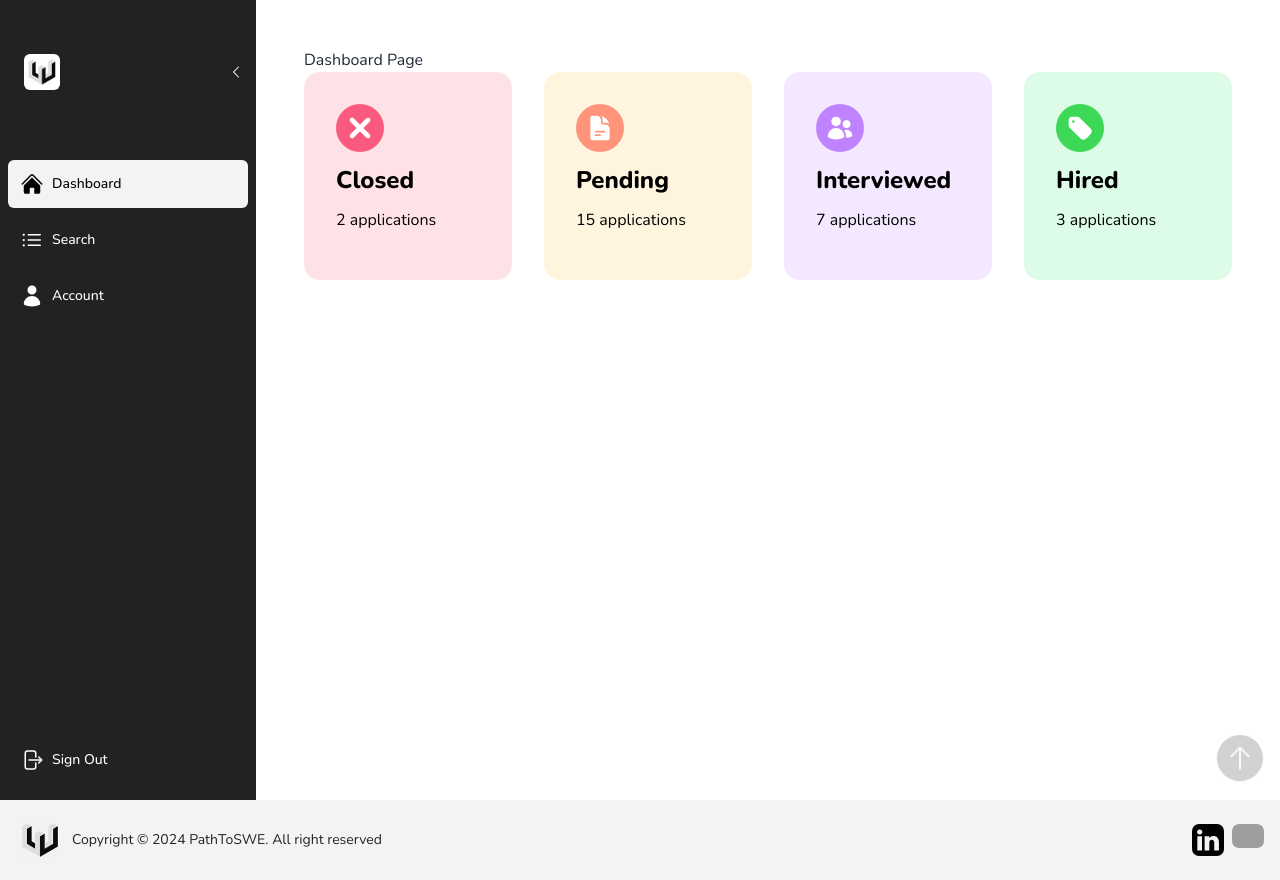
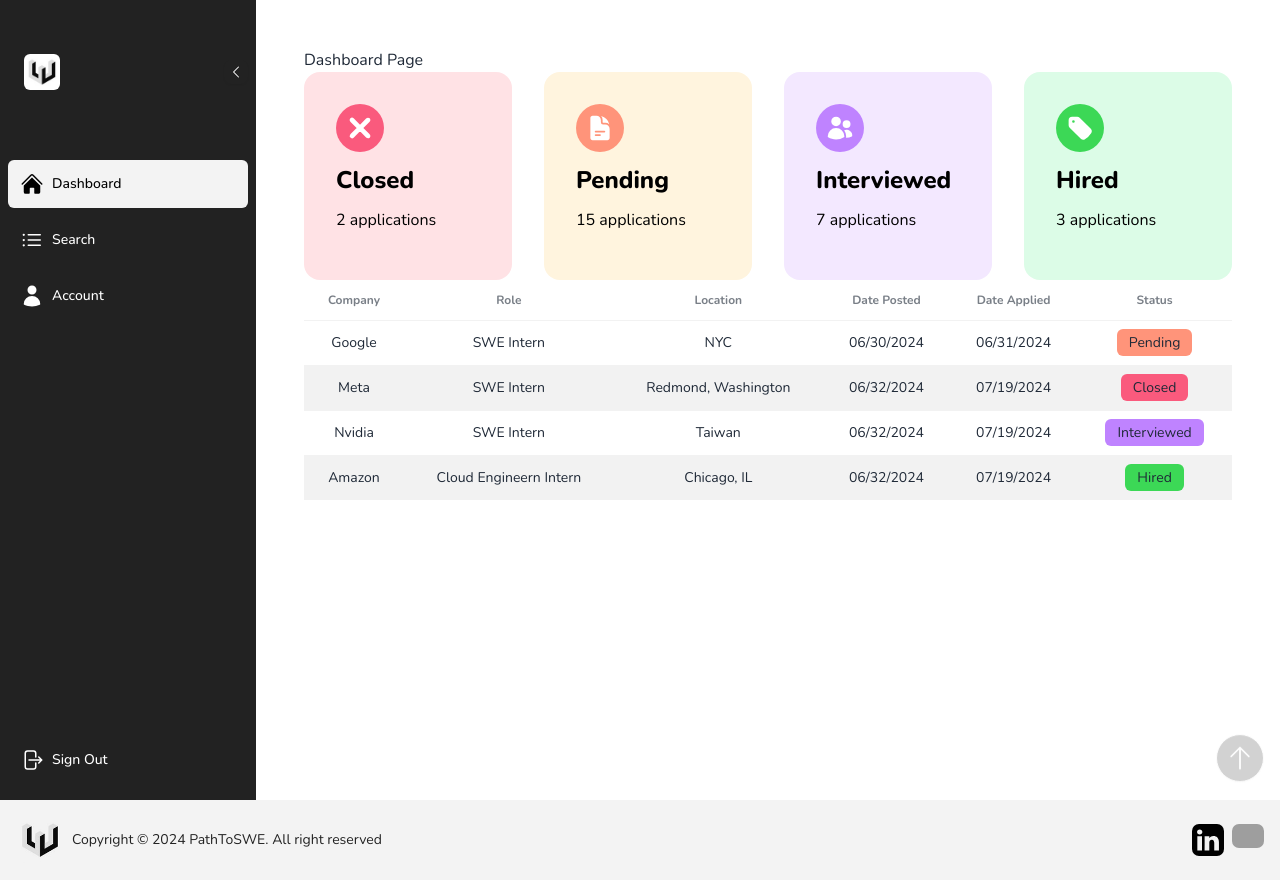
Before and after one commit to zachkfan/pathtoswe, a Next.js app: page /dashboard in a window 1280 px wide. Built offline with nearby package versions, Linux system fonts and the light colour scheme; grey boxes are pictures that could not be loaded; a web font is replaced by a local one.

Commit message:
routed home nav to login, made dashboard row and table head, centered all rows and made icons closer together, implemented status tag componenent

```diff
--- a/src/app/(dashboard-group)/dashboard/page.tsx
+++ b/src/app/(dashboard-group)/dashboard/page.tsx
@@ -5,6 +5,7 @@ import {
   UsersIcon,
   TagIcon,
 } from "@heroicons/react/24/solid";
+import Row from "@/app/ui/dashboard/dashboard_row";
 
 export default function Page() {
   return (
@@ -40,6 +41,52 @@ export default function Page() {
           iconBgColor="#3CD856"
         />
       </div>
+      <table className="table table-pin-cols table-zebra text-center">
+        <thead>
+          <tr>
+            <th>Company</th>
+            <th>Role</th>
+            <th>Location</th>
+            <th>Date Posted</th>
+            <th>Date Applied</th>
+            <th>Status</th>
+          </tr>
+        </thead>
+        <tbody>
+          <Row
+            company="Google"
+            role="SWE Intern"
+            location="NYC"
+            date_posted="06/30/2024"
+            date_applied="06/31/2024"
+            status="Pending"
+          ></Row>
+          <Row
+            company="Meta"
+            role="SWE Intern"
+            location="Redmond, Washington"
+            date_posted="06/32/2024"
+            date_applied="07/19/2024"
+            status="Closed"
+          ></Row>
+          <Row
+            company="Nvidia"
+            role="SWE Intern"
+            location="Taiwan"
+            date_posted="06/32/2024"
+            date_applied="07/19/2024"
+            status="Interviewed"
+          ></Row>
+          <Row
+            company="Amazon"
+            role="Cloud Engineern Intern"
+            location="Chicago, IL"
+            date_posted="06/32/2024"
+            date_applied="07/19/2024"
+            status="Hired"
+          ></Row>
+        </tbody>
+      </table>
     </>
   );
 }
--- a/src/app/(dashboard-group)/search/page.tsx
+++ b/src/app/(dashboard-group)/search/page.tsx
@@ -1,16 +1,15 @@
 import React from "react";
-import Row from "@/app/ui/search/row";
+import Row from "@/app/ui/search/search_row";
 
 export default function Page() {
   return (
-    <table className="table table-pin-cols table-zebra">
+    <table className="table table-pin-cols table-zebra text-center">
       <thead>
         <tr>
           <th>Company</th>
           <th>Role</th>
           <th>Location</th>
           <th>Date Posted</th>
-          <th></th>
           <th></th>
           <th>Apply Link</th>
         </tr>
--- /dev/null
+++ b/src/app/ui/dashboard/dashboard_row.tsx
@@ -0,0 +1,35 @@
+import React from "react";
+import Status from "./status_tag";
+
+interface Props {
+  company: string;
+  role: string;
+  location: string;
+  date_posted: string;
+  date_applied: string;
+  status: "Closed" | "Pending" | "Interviewed" | "Hired";
+}
+
+const dashboard_row = ({
+  company,
+  role,
+  location,
+  date_posted,
+  date_applied,
+  status,
+}: Props) => {
+  return (
+    <tr>
+      <td>{company}</td>
+      <td>{role}</td>
+      <td>{location}</td>
+      <td>{date_posted}</td>
+      <td>{date_applied}</td>
+      <td>
+        <Status status={status} />
+      </td>
+    </tr>
+  );
+};
+
+export default dashboard_row;
--- /dev/null
+++ b/src/app/ui/dashboard/status_tag.tsx
@@ -0,0 +1,30 @@
+import React from "react";
+
+const status_tag = ({
+  status,
+}: {
+  status: "Closed" | "Pending" | "Interviewed" | "Hired";
+}) => {
+  const color = () => {
+    switch (status) {
+      case "Closed":
+        return {
+          backgroundColor: "#FA5A7D",
+        };
+      case "Pending":
+        return { backgroundColor: "#FF947A" };
+      case "Interviewed":
+        return { backgroundColor: "#BF83FF" };
+      case "Hired":
+        return { backgroundColor: "#3CD856" };
+    }
+  };
+
+  return (
+    <span className="py-1 px-3 rounded-md font-sans text-sm" style={color()}>
+      {status}
+    </span>
+  );
+};
+
+export default status_tag;
--- a/src/app/ui/home/home_nav.tsx
+++ b/src/app/ui/home/home_nav.tsx
@@ -6,6 +6,39 @@ const home_nav = () => {
   return (
     <div className="navbar bg-transparent">
       <div className="flex-1">
+        <div className="dropdown">
+          <div tabIndex={0} role="button" className="btn btn-ghost md:hidden">
+            <svg
+              xmlns="http://www.w3.org/2000/svg"
+              className="h-10 w-10"
+              fill="none"
+              viewBox="0 0 24 24"
+              stroke="white"
+            >
+              <path
+                strokeLinecap="round"
+                strokeLinejoin="round"
+                strokeWidth="2"
+                d="M4 6h16M4 12h8m-8 6h16"
+              />
+            </svg>
+          </div>
+          <ul
+            tabIndex={0}
+            className="menu menu-sm dropdown-content bg-concrete-gray rounded-box z-[1] mt-3 w-52 p-2 shadow"
+          >
+            <HomeNavLink
+              title={"Search Interships"}
+              href={"/search"}
+            ></HomeNavLink>
+            <HomeNavLink title={"Dashboard"} href={"/dashboard"}></HomeNavLink>
+            <HomeNavLink title={"Your Account"} href={"/account"}></HomeNavLink>
+            <HomeNavLink
+              title={"Log In"}
+              href={"/login/sign_in_form"}
+            ></HomeNavLink>
+          </ul>
+        </div>
         <Image
           className="hidden md:flex"
           src={"/black_logo.png"}
@@ -22,7 +55,10 @@ const home_nav = () => {
           ></HomeNavLink>
           <HomeNavLink title={"Dashboard"} href={"/dashboard"}></HomeNavLink>
           <HomeNavLink title={"Your Account"} href={"/account"}></HomeNavLink>
-          <HomeNavLink title={"Log In"} href={"/sign_in"}></HomeNavLink>
+          <HomeNavLink
+            title={"Log In"}
+            href={"/login/sign_in_form"}
+          ></HomeNavLink>
         </ul>
       </div>
     </div>
--- a/src/app/ui/home/profile_cards.tsx
+++ b/src/app/ui/home/profile_cards.tsx
@@ -24,8 +24,8 @@ const profile_cards = ({
         <Image
           src={image}
           alt={imageAlt}
-          width={320}
-          height={320}
+          width={800}
+          height={800}
           className={"size-full"}
         />
       </figure>
--- a/src/app/ui/search/apply_button.tsx
+++ b/src/app/ui/search/apply_button.tsx
@@ -4,7 +4,7 @@ import Link from "next/link";
 const apply_button = ({ href }: { href: string }) => {
   return (
     <Link href={href}>
-      <button className="bg-black-gray text-white rounded-md text-xl font-sans px-7">
+      <button className="bg-black-gray text-white rounded-md text-sm font-sans px-7">
         Apply
       </button>
     </Link>
--- a/src/app/ui/search/row.tsx
+++ b/src/app/ui/search/search_row.tsx
@@ -18,10 +18,8 @@ const row = ({ company, role, location, date_posted, apply_link }: Props) => {
       <td>{role}</td>
       <td>{location}</td>
       <td>{date_posted}</td>
-      <td>
+      <td className="flex content-around gap-7 justify-center px-0">
         <Save />
-      </td>
-      <td>
         <Hide />
       </td>
       <td>
```
Also changed, not shown: 1 other file (tests, documents, lock files or other folders).
